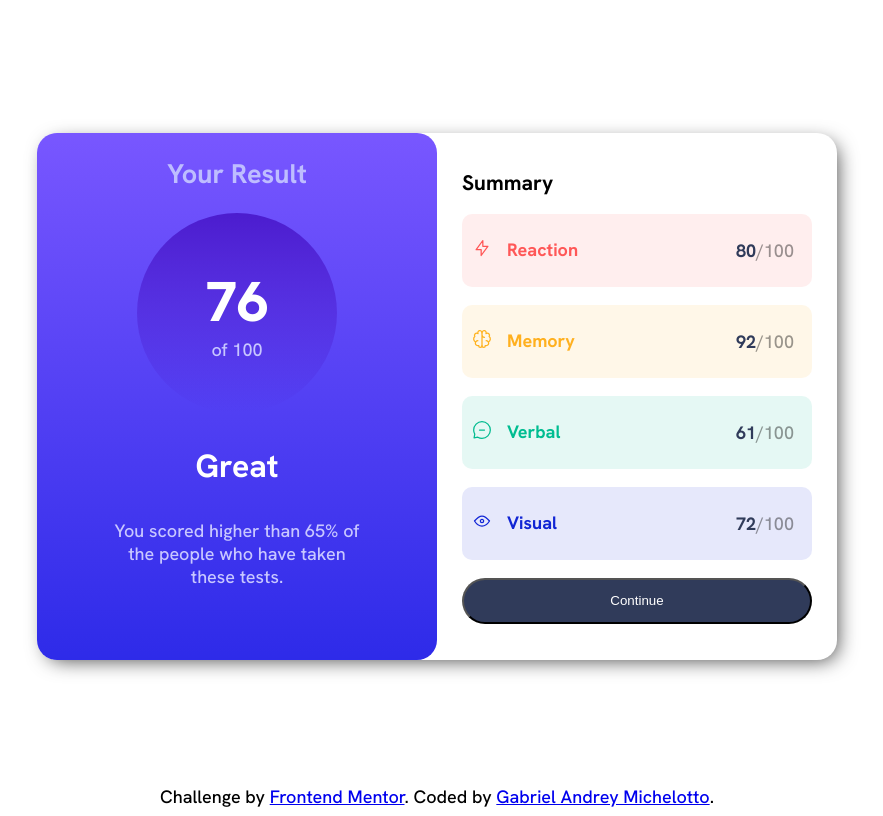
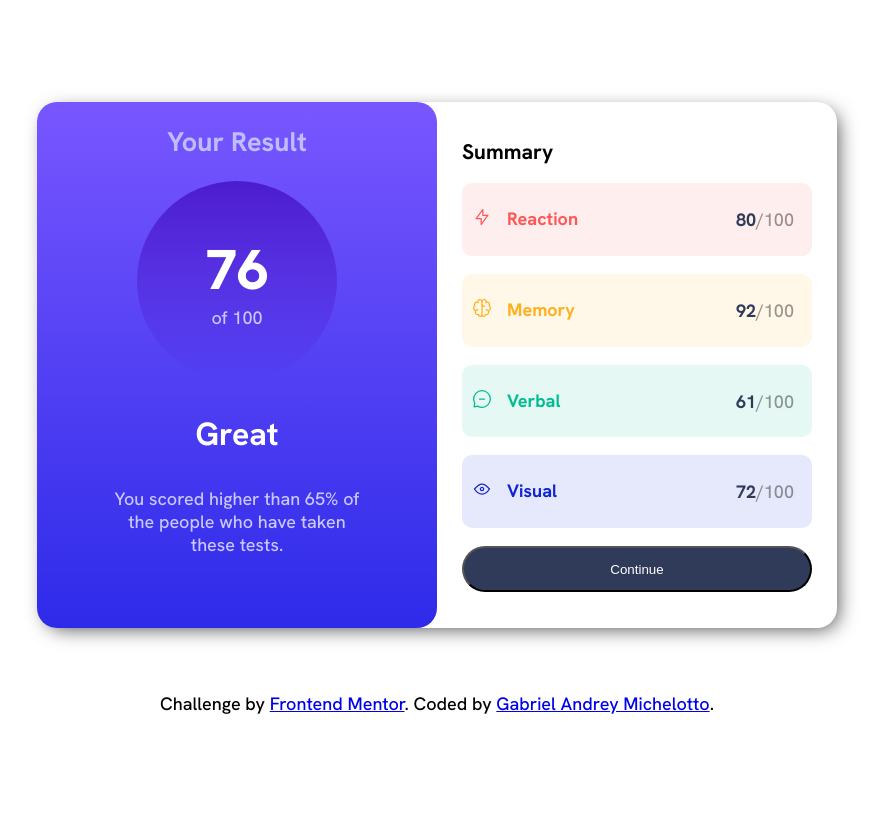
Before and after one commit to Aieriez/FrontEnd-results-summary, a plain HTML site: page index.html in a window 1280 px wide. Shown: the whole page, without its empty margins (203-1086 px from the left). Drawn offline with Linux system fonts and the light colour scheme.

Commit message:
Update style.css

```diff
--- a/style.css
+++ b/style.css
@@ -7,13 +7,13 @@ body {
     height: 100vh;
     display: flex;
     flex-direction: column;
-    place-items: center;
+    justify-content: center;
+    align-items: center;
 }
 
 .main {
     border-radius: 20px;
     box-shadow: 5px 5px 20px -5px rgba(0,0,0,0.75);
-    margin: auto;
     display: flex;
     flex-direction: row;
     max-width: 800px;
@@ -169,3 +169,7 @@ h2 {
     background: linear-gradient(hsl(241, 81%, 54%), hsl(252, 100%, 67%));
     cursor: pointer;
 }
+
+footer {
+    padding-top: 5%;
+}
```
